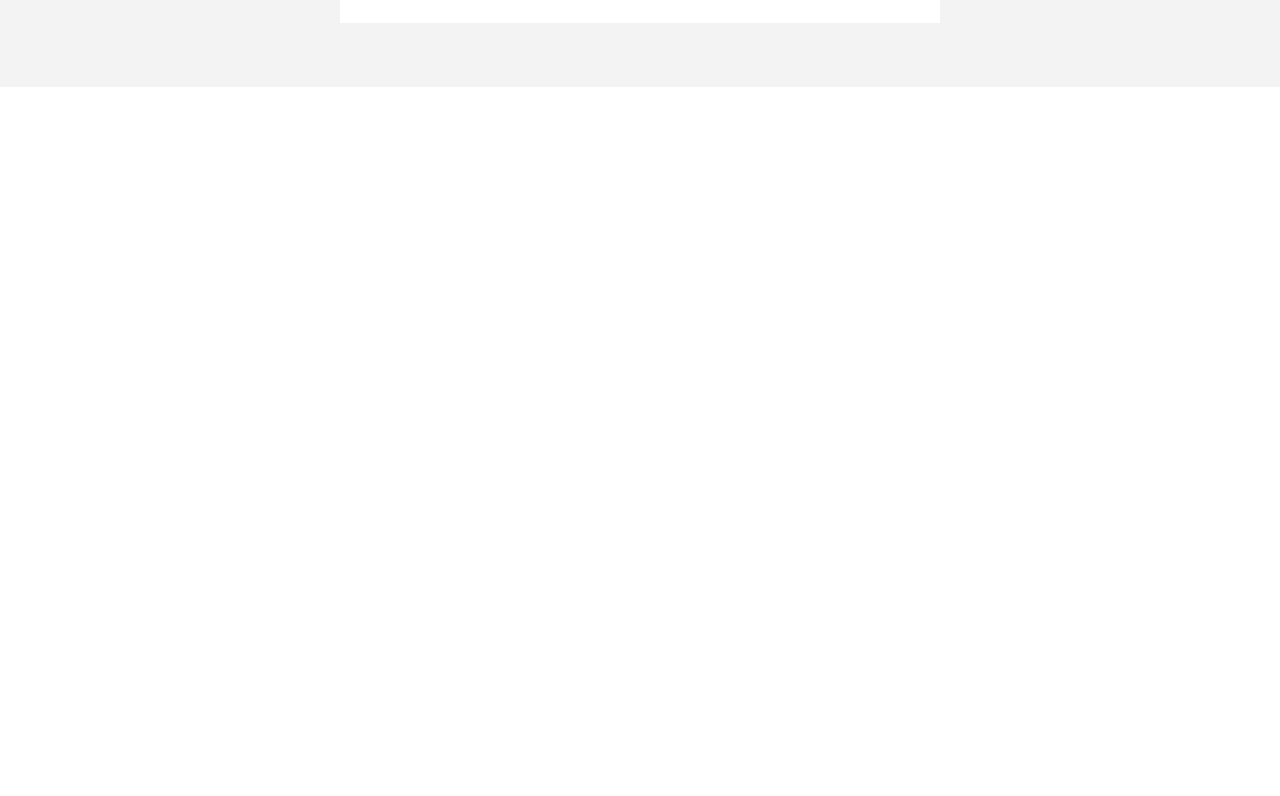
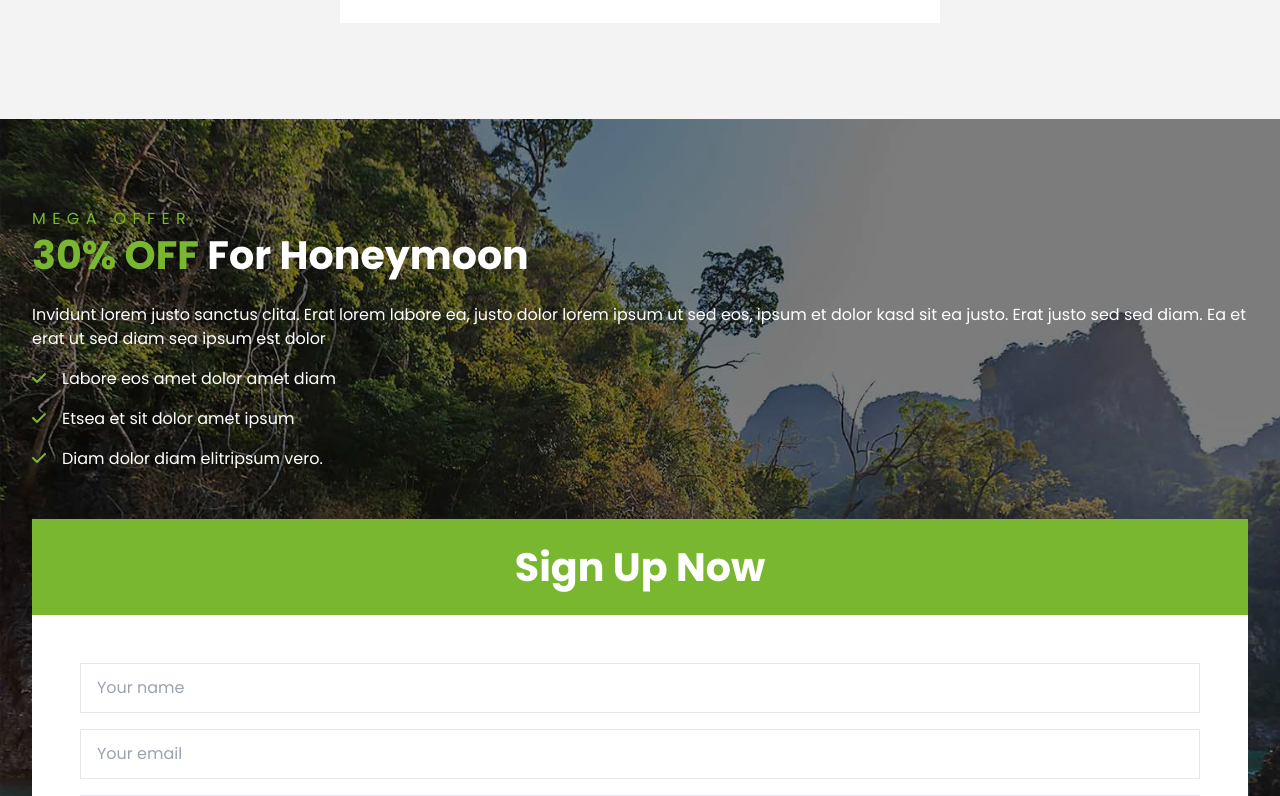
Before and after one commit to KaptainCS3/Travel_Xexpress, a React (Vite) app in the folder Travel_Xexpress/: page / in a window 1280 px wide. Shown: the part 10304-11100 px from the top of the page. Before the commit the page ends 10423 px from the top, so only its background shows below. Built offline with nearby package versions, Linux system fonts and the light colour scheme.

Commit message:
minor changes

```diff
--- a/Travel_Xexpress/src/App.jsx
+++ b/Travel_Xexpress/src/App.jsx
@@ -9,6 +9,7 @@ import Budget from './components/Budget'
 import Explore from './components/Explore'
 import Service from './components/Service'
 import PackageTour from './components/Package'
+import Offer from './components/Offer'
 const App = () => {
   return (
     <>
@@ -22,6 +23,7 @@ const App = () => {
         <Explore />
         <Service />
         <PackageTour />
+        <Offer />
       </div>
     </>
   );
```
